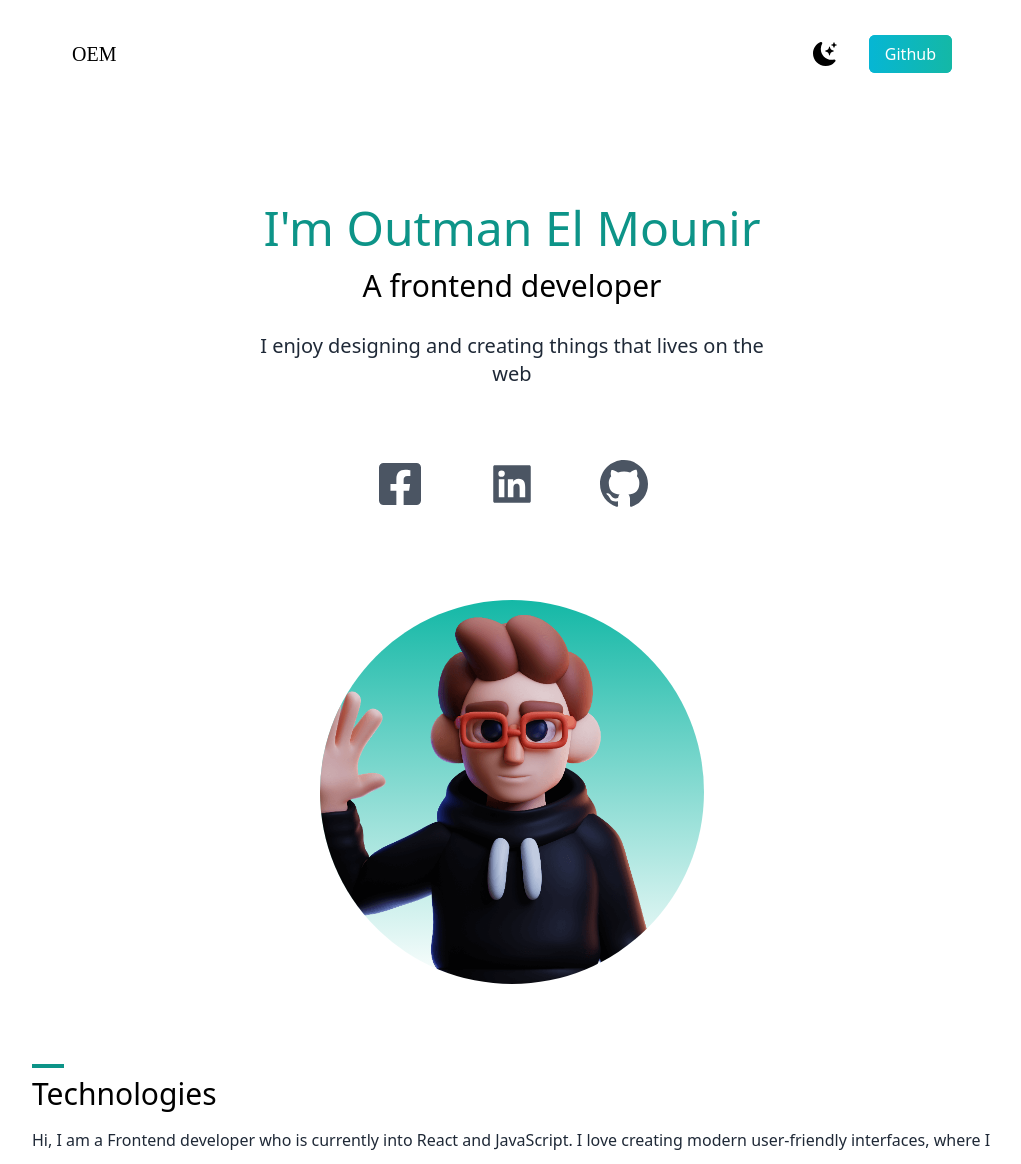
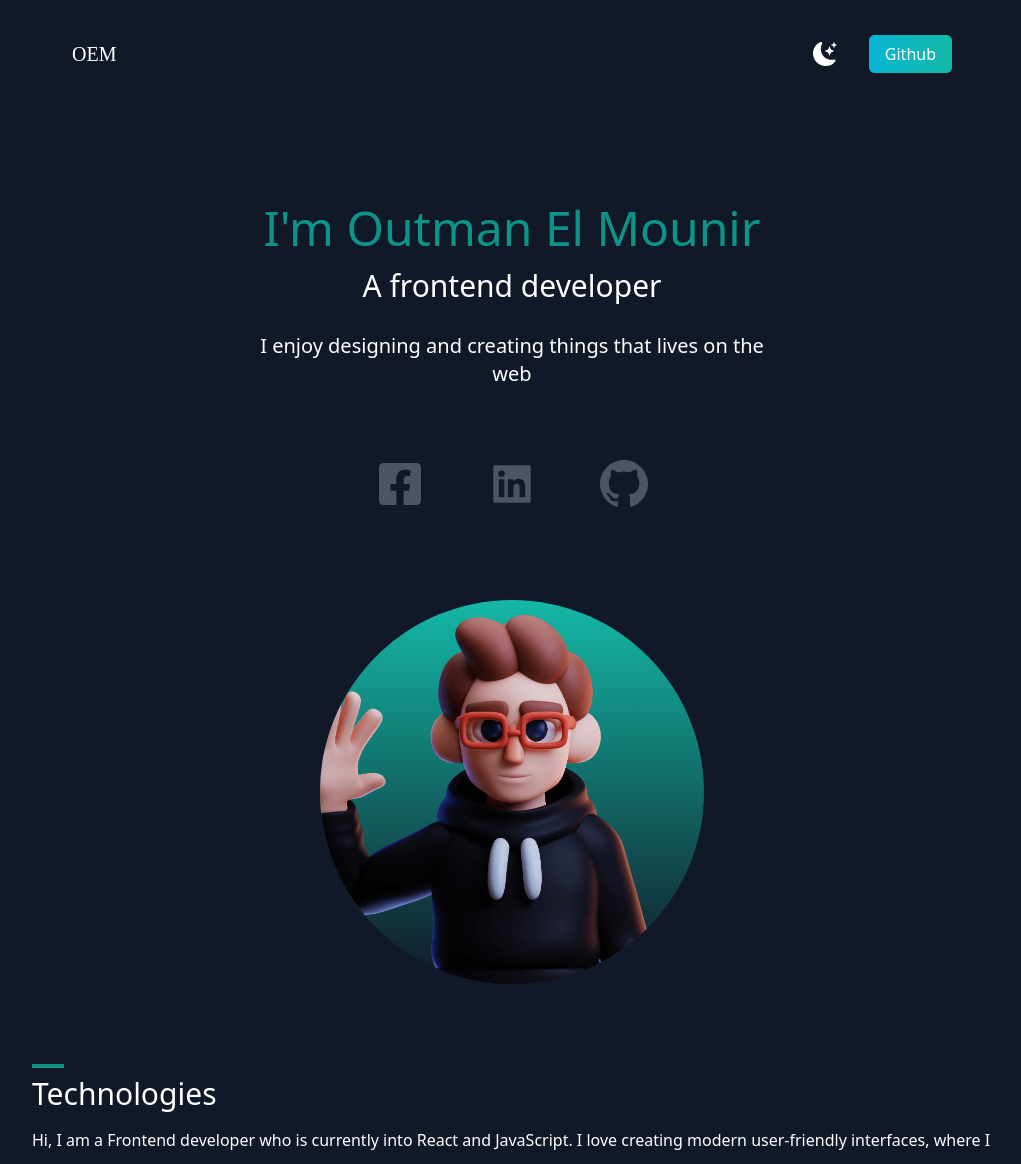
Before and after one commit to outman1998/reactPortfolio, a Next.js app: page / in a window 1280 px wide. Shown: the top 1164 px of the page, without its empty margins (128-1149 px from the left). Built offline with nearby package versions, Linux system fonts and the light colour scheme.

Commit message:
last details

```diff
--- a/pages/index.js
+++ b/pages/index.js
@@ -47,16 +47,16 @@ export default function Home() {
   return (
 
     <div className={darkMode ? "dark" : ""} >
-      <main className=' bg-white text-black px-5 md:px-20 lg:px-40 dark:bg-gray-900'>
+      <main className=' bg-gray-900 text-white px-5 md:px-20 lg:px-40 dark:bg-white'>
 
         <section className='min-h-screen'>
 
           <nav className='p-10 mb-12 flex justify-between'>
-            <h1 className=' text-xl font-burtons dark:text-white'>OEM</h1>
+            <h1 className=' text-xl font-burtons dark:text-black'>OEM</h1>
             <ul className=' flex items-center'>
               <li>
                 <BsFillMoonStarsFill
-                className='cursor-pointer text-2xl dark:text-white'
+                className='cursor-pointer text-2xl dark:text-gray-800'
                 onClick={() => setDarkMode(!darkMode)}/>
               </li>
               <li>
@@ -67,8 +67,8 @@ export default function Home() {
 
           <div className=' text-center p-10'>
             <h2 className='text-5xl py-2 text-teal-600 font-medium'>I'm Outman El Mounir</h2>
-            <h3 className='text-2xl py-2 md:text-3xl dark:text-white'>A frontend developer</h3>
-            <p className='text-md py-5 leading-8 text-gray-800 md:text-xl max-w-lg mx-auto dark:text-white'>
+            <h3 className='text-2xl py-2 md:text-3xl dark:text-gray-800'>A frontend developer</h3>
+            <p className='text-md py-5 leading-8 text-white md:text-xl max-w-lg mx-auto dark:text-gray-800'>
             I enjoy designing and creating things that lives on the web
             </p>
           </div>
@@ -89,13 +89,13 @@ export default function Home() {
 
           <div>
           <div class="border-t-4  border-teal-600 w-8 mb-1"></div>
-            <h3 className='text-3xl py-1 dark:text-white '>Technologies</h3>
-            <p className='text-md py-2 leading-8 text-gray-800 dark:text-white'>Hi, I am a Frontend developer who is currently into React and JavaScript.
+            <h3 className='text-3xl py-1  dark:text-gray-800 text-white '>Technologies</h3>
+            <p className='text-md py-2 leading-8 text-white dark:text-gray-800'>Hi, I am a Frontend developer who is currently into React and JavaScript.
             I love creating modern user-friendly interfaces, where I am incredibly strong at developing frontend from scratch and also have good experience with styling frameworks with Tailwind as my favourite. All coding projects are built from the ground up, and many more to come.
             </p>
           </div>
 
-          <div className='md:flex justify-between mt-5 dark:text-white'>
+          <div className='md:flex justify-between mt-5 dark:text-gray-800 text-white'>
             <div className='mb-10'>
               <RiReactjsLine  className='text-3xl text-gray-600 '/>
               <h3 className='font-semibold text-xl	'>Front-end</h3>
@@ -134,8 +134,8 @@ export default function Home() {
         <section className='mt-20'>
         <div class="border-t-4 border-teal-600 w-8 mb-1"></div>
           <div>
-            <h3 className='text-3xl py-1 dark:text-white'>Portfolio</h3>
-            <p className='text-md py-2 leading-8 text-gray-800 dark:text-white'>I specialize in creating stunning websites and digital experiences.
+            <h3 className='text-3xl py-1 dark:text-gray-800'>Portfolio</h3>
+            <p className='text-md py-2 leading-8 text-white dark:text-gray-800'>I specialize in creating stunning websites and digital experiences.
             </p>
           </div>
 
@@ -202,10 +202,10 @@ export default function Home() {
 
         <section className='mt-20 pb-10'>
         <div class="border-t-4 border-teal-600 w-8 mb-1"></div>
-          <h3 className='text-3xl py-1 dark:text-white'>Wanna get in touch?</h3>
-          <p className='text-md py-1 dark:text-white'>I am always available for exciting discussions</p>
-          <p className='text-md dark:text-white'>outmanmounir98@hotmail.com</p>
-          <p className='text-md dark:text-white'>København, Denmark</p>
+          <h3 className='text-3xl py-1 dark:text-gray-800 text-white'>Wanna get in touch?</h3>
+          <p className='text-md py-1 dark:text-gray-800 text-white'>I am always available for exciting discussions</p>
+          <p className='text-md dark:text-gray-800 text-white'>outmanmounir98@hotmail.com</p>
+          <p className='text-md dark:text-gray-800 text-white'>København, Denmark</p>
         </section>
 
       </main>
```
